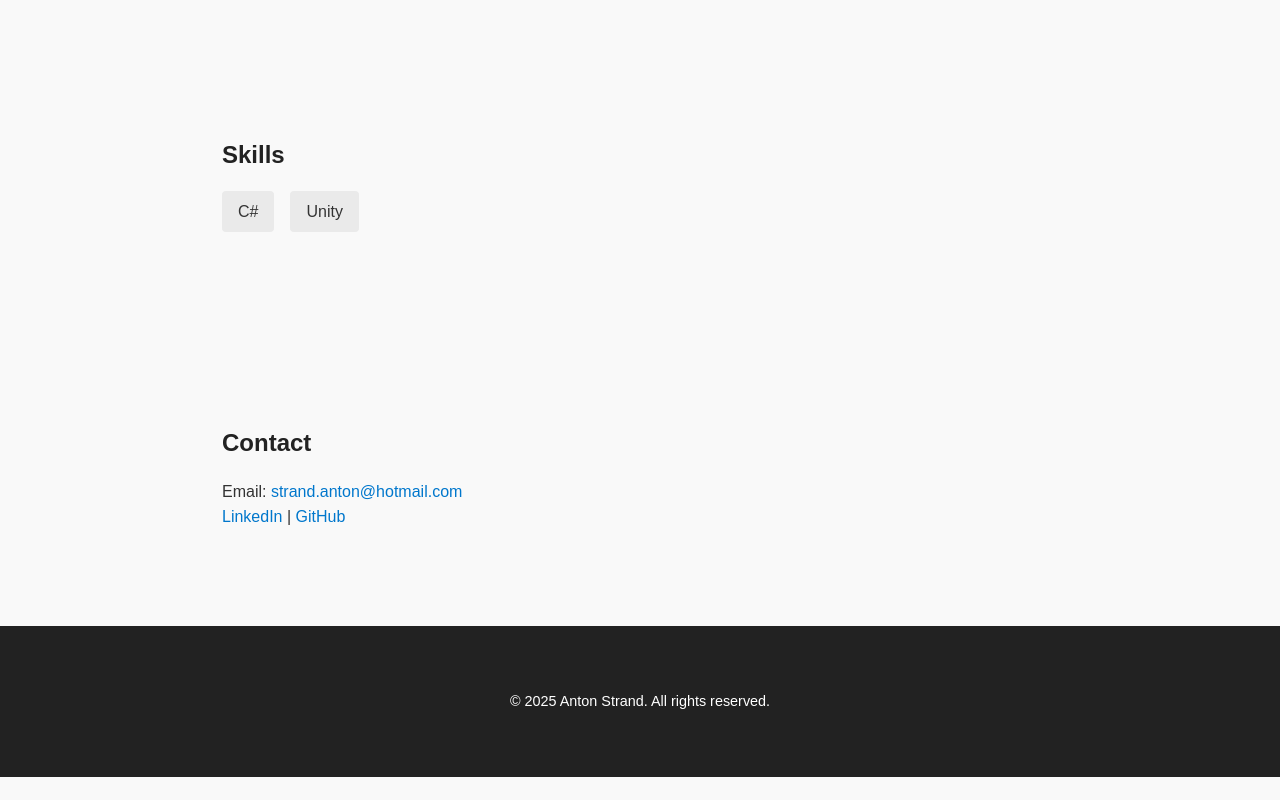
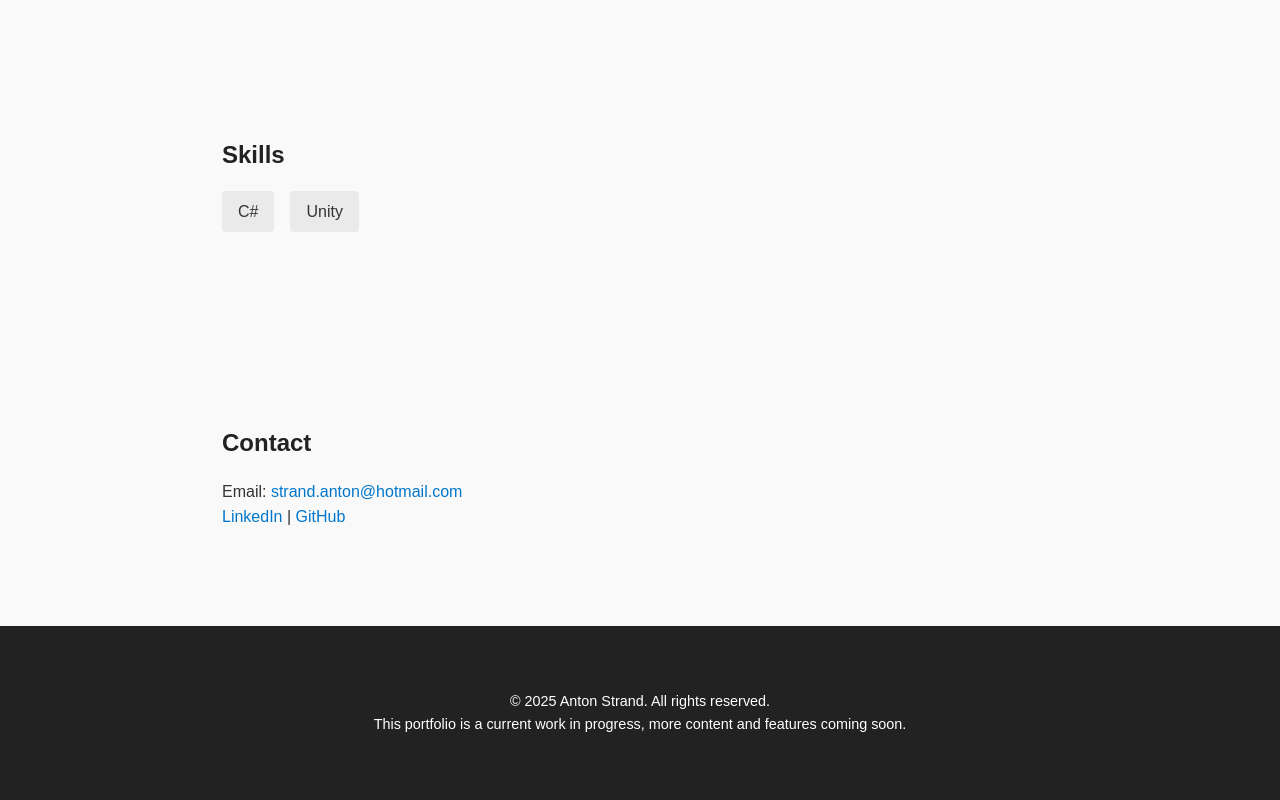
Before and after one commit to AntonStrandd/AntonStrandd.github.io, a plain HTML site: page index.html in a window 1280 px wide. Shown: the part 2154-2954 px from the top of the page. Before the commit the page ends 2931 px from the top, so only its background shows below. Drawn offline with Linux system fonts and the light colour scheme.

Commit message:
Update index.html

```diff
--- a/index.html
+++ b/index.html
@@ -127,6 +127,7 @@
   <footer class="footer">
     <div class="container">
       <p>&copy; 2025 Anton Strand. All rights reserved.</p>
+      <p>This portfolio is a current work in progress, more content and features coming soon.</p>
     </div>
   </footer>
 </body>
```
